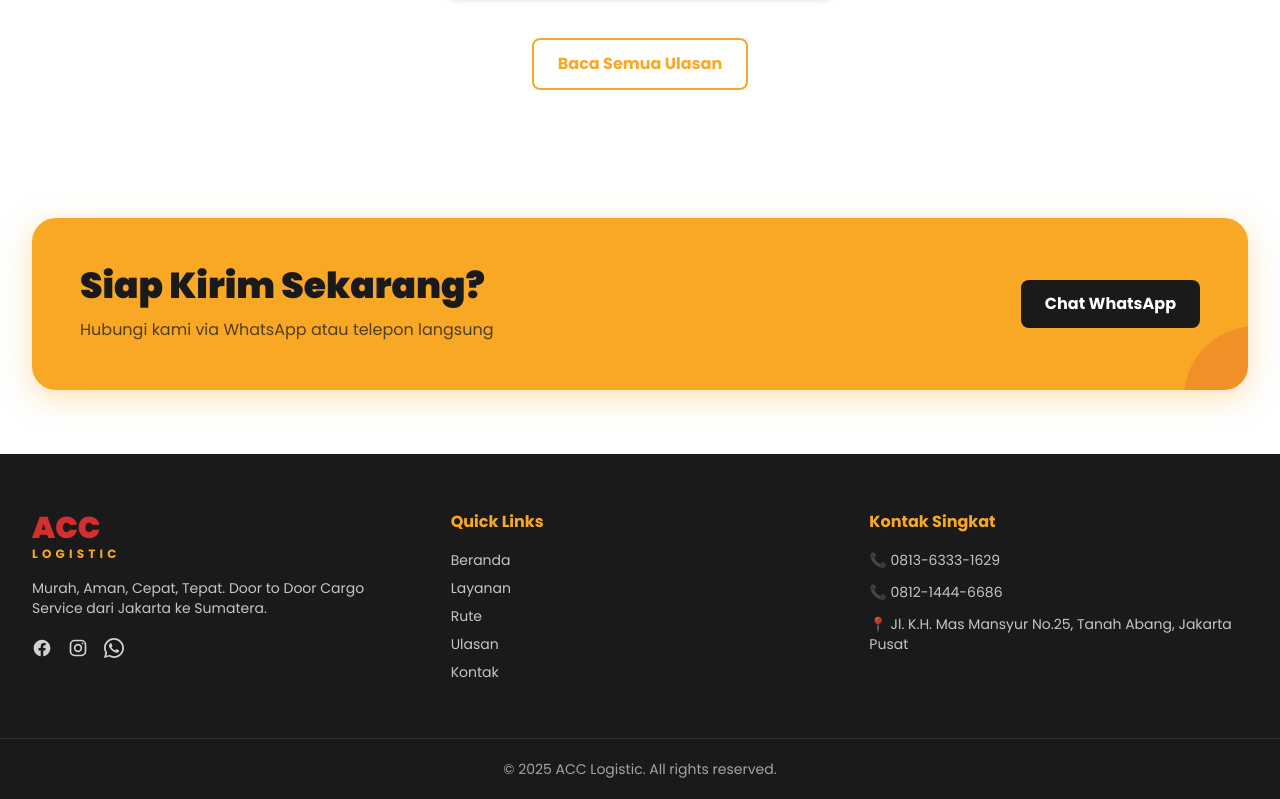
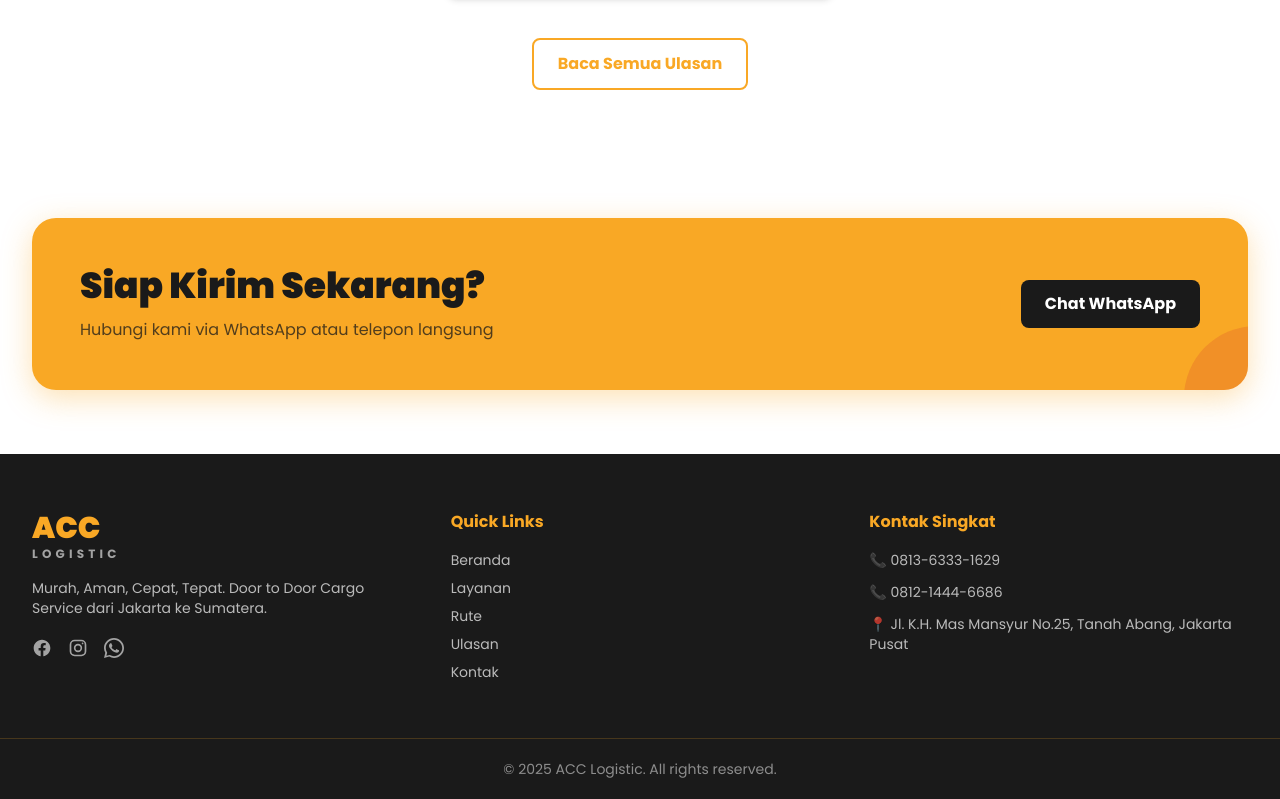
Before and after one commit to ghootech-sketch/acc-logistik, a Next.js app: page / in a window 1280 px wide. Shown: the part 3248-4047 px from the top of the page. Built offline with nearby package versions, Linux system fonts and the light colour scheme.

Commit message:
feat: footer yellow accent consistent

```diff
--- a/components/Footer.tsx
+++ b/components/Footer.tsx
@@ -17,33 +17,33 @@ export default function Footer() {
     <footer className="bg-brand-dark text-white">
       <div className="container-page grid gap-10 px-4 py-14 sm:px-6 md:grid-cols-3 lg:px-8">
         <div>
-          <div className="text-3xl font-black text-brand-red">ACC</div>
-          <div className="text-xs font-bold tracking-[0.35em] text-brand-yellow">LOGISTIC</div>
-          <p className="mt-4 max-w-sm text-sm text-white/75">Murah, Aman, Cepat, Tepat. Door to Door Cargo Service dari Jakarta ke Sumatera.</p>
-          <div className="mt-5 flex gap-4 text-white/80">
-            <a href="#" className="transition-colors hover:text-yellow-400" aria-label="Facebook"><FacebookIcon /></a>
-            <a href="#" className="transition-colors hover:text-yellow-400" aria-label="Instagram"><InstagramIcon /></a>
-            <a href="#" className="transition-colors hover:text-yellow-400" aria-label="WhatsApp"><WhatsAppIcon /></a>
+          <div className="text-3xl font-black text-brand-yellow">ACC</div>
+          <div className="text-xs font-bold tracking-[0.35em] text-white/60">LOGISTIC</div>
+          <p className="mt-4 max-w-sm text-sm text-white/70">Murah, Aman, Cepat, Tepat. Door to Door Cargo Service dari Jakarta ke Sumatera.</p>
+          <div className="mt-5 flex gap-4 text-white/60">
+            <a href="#" className="transition-colors hover:text-brand-yellow" aria-label="Facebook"><FacebookIcon /></a>
+            <a href="#" className="transition-colors hover:text-brand-yellow" aria-label="Instagram"><InstagramIcon /></a>
+            <a href="#" className="transition-colors hover:text-brand-yellow" aria-label="WhatsApp"><WhatsAppIcon /></a>
           </div>
         </div>
         <div>
           <h3 className="font-bold text-brand-yellow">Quick Links</h3>
-          <div className="mt-4 grid gap-2 text-sm text-white/75">
+          <div className="mt-4 grid gap-2 text-sm text-white/70">
             {['Beranda', 'Layanan', 'Rute', 'Ulasan', 'Kontak'].map((label, i) => (
-              <Link key={label} href={['/', '/layanan', '/rute', '/ulasan', '/kontak'][i]} className="hover:text-white">{label}</Link>
+              <Link key={label} href={['/', '/layanan', '/rute', '/ulasan', '/kontak'][i]} className="hover:text-brand-yellow transition-colors">{label}</Link>
             ))}
           </div>
         </div>
         <div>
           <h3 className="font-bold text-brand-yellow">Kontak Singkat</h3>
-          <div className="mt-4 space-y-3 text-sm text-white/75">
+          <div className="mt-4 space-y-3 text-sm text-white/70">
             <p>📞 0813-6333-1629</p>
             <p>📞 0812-1444-6686</p>
             <p>📍 Jl. K.H. Mas Mansyur No.25, Tanah Abang, Jakarta Pusat</p>
           </div>
         </div>
       </div>
-      <div className="border-t border-white/10 py-5 text-center text-sm text-white/60">© 2025 ACC Logistic. All rights reserved.</div>
+      <div className="border-t border-brand-yellow/20 py-5 text-center text-sm text-white/50">© 2025 ACC Logistic. All rights reserved.</div>
     </footer>
   );
 }
```
